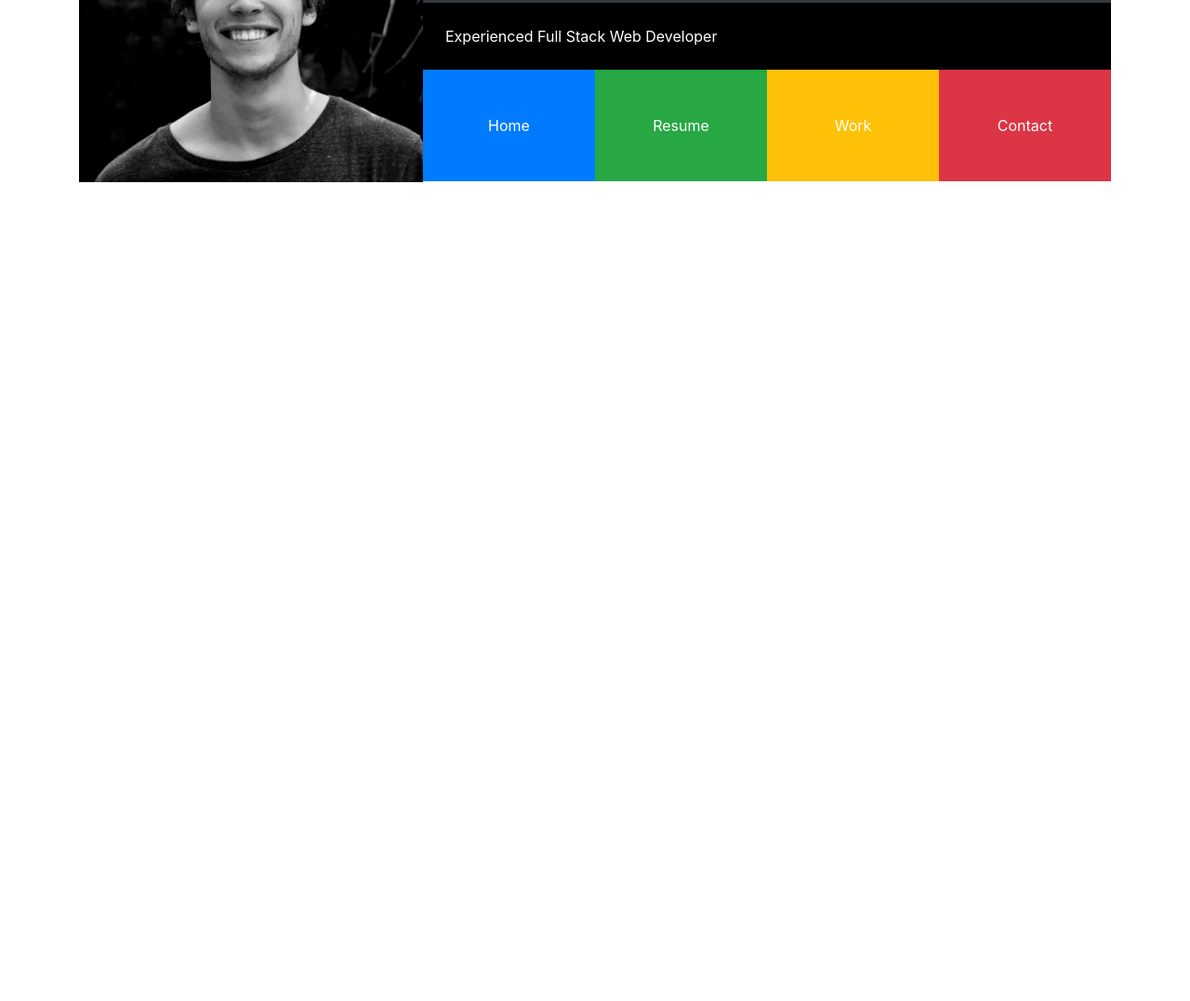
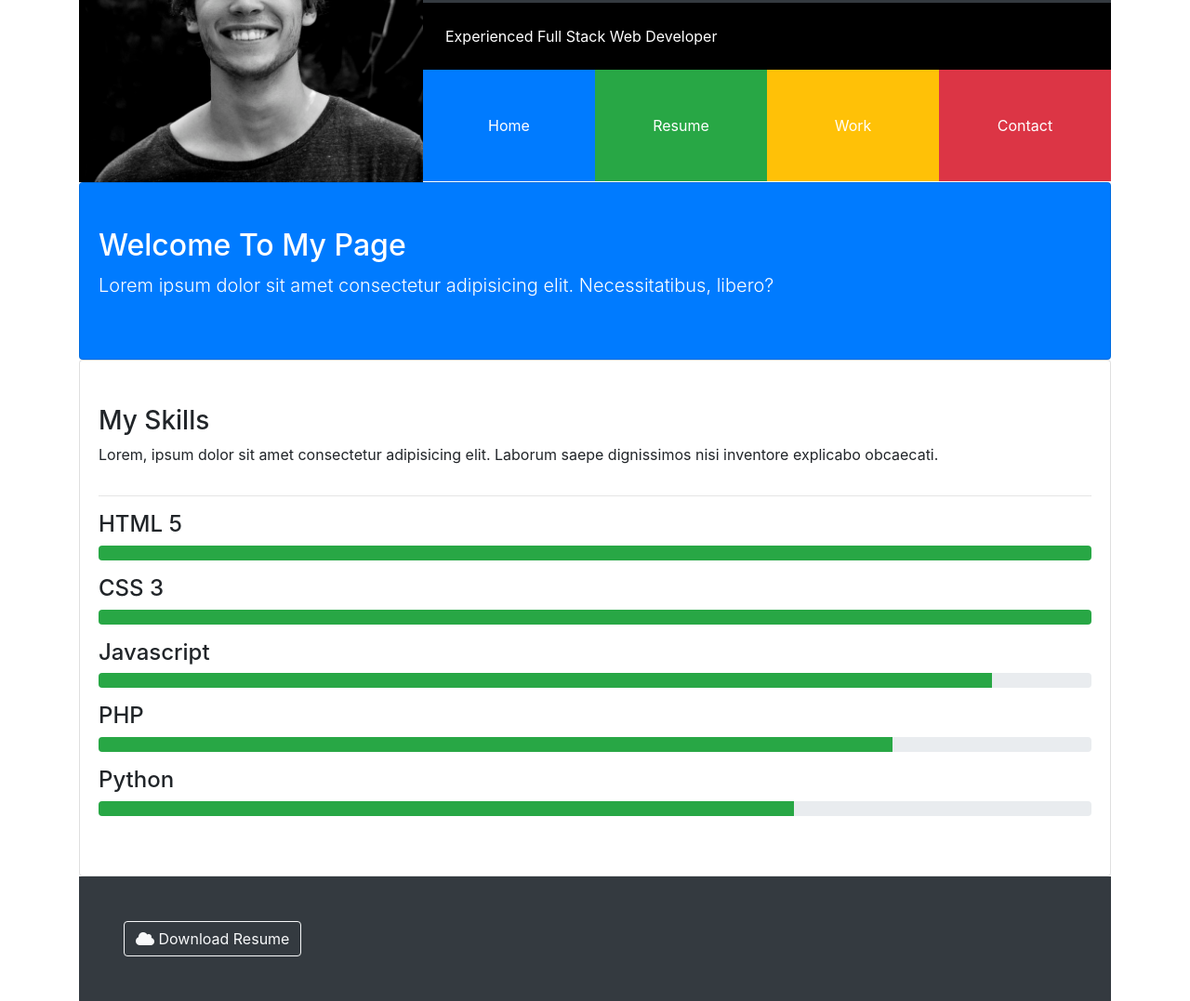
Before and after one commit to mlarrubia/Bootstrap-Projects, a plain HTML site: page Portfoligrid/index.html in a window 1280 px wide. Shown: the part 168-1245 px from the top of the page at 93% size. Before the commit the page ends 800 px from the top, so only its background shows below. Drawn offline with nearby package versions, Linux system fonts and the light colour scheme.

Commit message:
Home Collapse Content

```diff
--- a/Portfoligrid/index.html
+++ b/Portfoligrid/index.html
@@ -76,6 +76,53 @@
       </div>
     </header>
 
+    <!-- HOME -->
+    <div id="home" class="collapse show">
+      <div class="card card-body bg-primary text-white py-5">
+        <h2>Welcome To My Page</h2>
+        <p class="lead">Lorem ipsum dolor sit amet consectetur adipisicing elit. Necessitatibus, libero?</p>
+      </div>
+      <div class="card card-body py-5">
+        <h3>My Skills </h3>
+        <p>Lorem, ipsum dolor sit amet consectetur adipisicing elit. Laborum saepe dignissimos nisi inventore explicabo obcaecati.</p>
+        <hr>
+        <h4>HTML 5</h4>
+        <div class="progress mb-3">
+          <div class="progress-bar bg-success" style="width:100%"></div>
+        </div>
+        <h4>CSS 3</h4>
+        <div class="progress mb-3">
+          <div class="progress-bar bg-success" style="width:100%"></div>
+        </div>
+        <h4>Javascript</h4>
+        <div class="progress mb-3">
+          <div class="progress-bar bg-success" style="width:90%"></div>
+        </div>
+        <h4>PHP</h4>
+        <div class="progress mb-3">
+          <div class="progress-bar bg-success" style="width:80%"></div>
+        </div>
+        <h4>Python</h4>
+        <div class="progress mb-3">
+          <div class="progress-bar bg-success" style="width:70%"></div>
+        </div>
+      </div>
+    </div>
+
+
+    <!-- FOOTER -->
+
+    <footer id="main-footer" class="p-5 bg-dark text-white">
+      <div class="row">
+        <div class="col-md-6">
+          <a href="#" class="btn btn-outline-light">
+            <i class="fas fa-cloud"></i> Download Resume
+          </a>
+        </div>
+      </div>
+    </footer>
+    </div>
+
 
     <script src="http://code.jquery.com/jquery-3.3.1.min.js"
       integrity="sha256-FgpCb/KJQlLNfOu91ta32o/NMZxltwRo8QtmkMRdAu8=" crossorigin="anonymous"></script>
```
